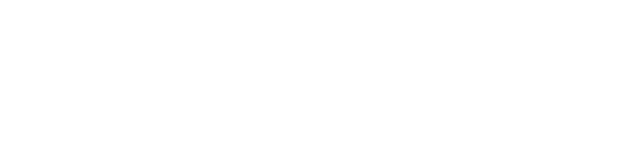
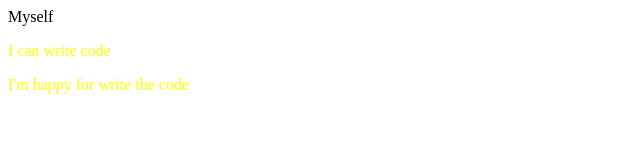
Before and after one commit to anishaakter10/second-repo, a plain HTML site: page index.html in a window 1280 px wide. Shown: the whole page, without its empty margins (0-640 px from the left). Drawn offline with Linux system fonts and the light colour scheme.

Commit message:
added heading $ style changed

```diff
--- a/index.html
+++ b/index.html
@@ -5,8 +5,11 @@
     <meta http-equiv="X-UA-Compatible" content="IE=edge">
     <meta name="viewport" content="width=device-width, initial-scale=1.0">
     <title>My second git repo</title>
+    <link rel="stylesheet" href="style.css">
 </head>
 <body>
-
+    <h>Myself</h>
+    <p>I can write code</p>
+    <p> I'm happy for write the code</p>
 </body>
 </html>
--- a/style.css
+++ b/style.css
@@ -0,0 +1,3 @@
+p{
+    color: yellow;
+}
```
